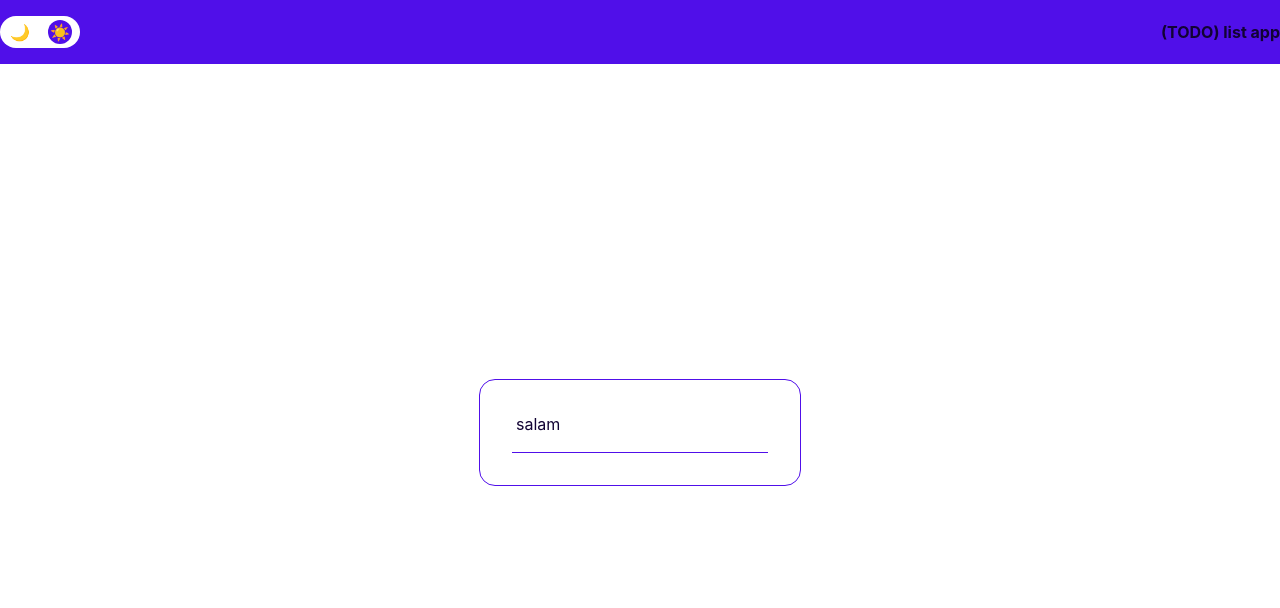
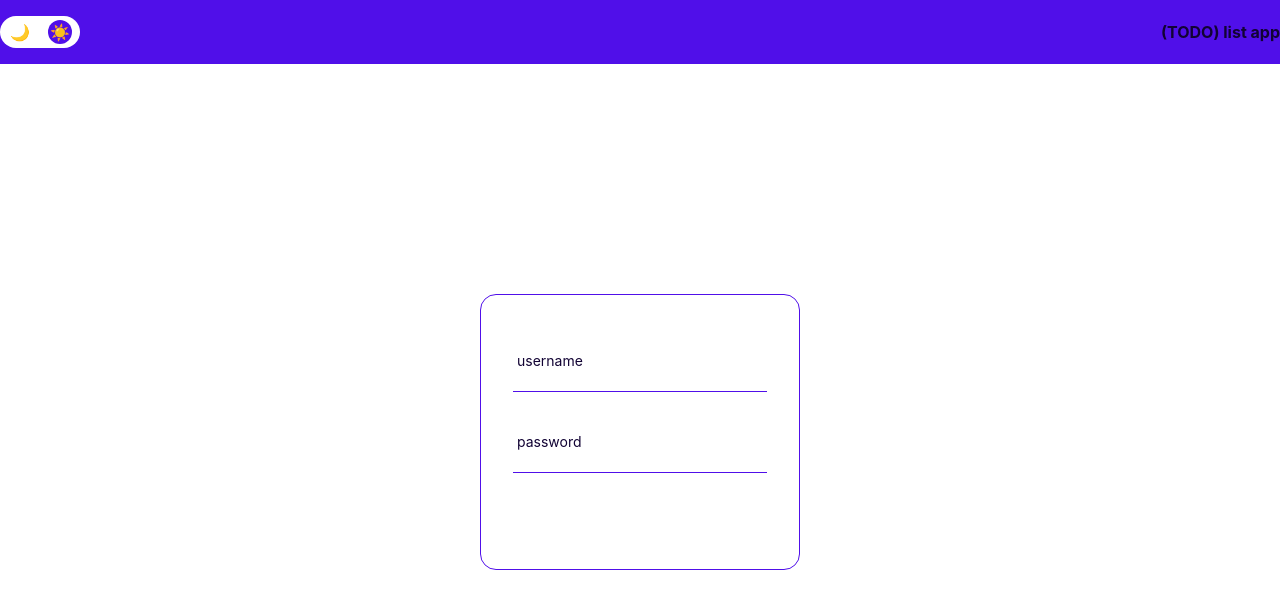
Before and after one commit to Farnaziifz/vue3-todo-list, a Vue app: page /login in a window 1280 px wide. Shown: the top 608 px of the page. Built offline with nearby package versions, Linux system fonts and the light colour scheme.

Commit message:
input component and use in login form

```diff
--- a/src/core/types/sample.type.ts
+++ /dev/null
@@ -1 +0,0 @@
-export type sampleType = {}
--- a/src/presentation/components/shared/baseInput.vue
+++ b/src/presentation/components/shared/baseInput.vue
@@ -1,14 +1,30 @@
 <script lang="ts" setup>
-import { ref } from 'vue'
-const isFocuse = ref(false)
-const hasValue = ref(false)
-const inputVal = ref('')
+import { ref, watch } from 'vue'
 
-console.log( hasValue)
+type baseInputProps = {
+  type: string
+  value?: string | number | undefined
+  label: string
+}
 
-// const handleFocus = () => {
-//   isFocuse.value = true
-// }
+const props = defineProps<baseInputProps>()
+
+const isFocus = ref(false)
+const inputVal = ref(props.value)
+
+const emits = defineEmits(['update'])
+
+const handleFocus = (focus: boolean) => {
+  isFocus.value = focus
+}
+
+watch(
+  inputVal,
+  () => {
+    emits('update', inputVal.value)
+  },
+  { deep: true }
+)
 </script>
 
 <template>
@@ -16,14 +32,17 @@ console.log( hasValue)
     <label
       for=""
       class="absolute transition-all duration-300"
-      :class="{ '-top-2/4': isFocuse, 'top-0': !isFocuse }"
-      >salam</label
+      :class="{
+        '-top-1/4 text-xs ': isFocus || inputVal,
+        'top-0 text-sm': !isFocus && !inputVal,
+      }"
+      >{{ props.label }}</label
     >
     <input
-      type="text"
+      :type="props.type"
       class="bg-transparent focus:outline-none"
-      @focus="isFocuse = true"
-      @blur="isFocuse = false"
+      @focus="handleFocus(true)"
+      @blur="handleFocus(false)"
       v-model="inputVal"
     />
   </div>
@@ -33,7 +52,4 @@ console.log( hasValue)
 .input-container {
   border-color: var(--primary-color);
 }
-.test {
-  /* transition: all 3s; */
-}
 </style>
--- a/src/presentation/pages/Auth/Login.vue
+++ b/src/presentation/pages/Auth/Login.vue
@@ -1,11 +1,34 @@
 <script lang="ts" setup>
 import baseInput from '/src/presentation/components/shared/baseInput.vue'
+import { ref } from 'vue'
+
+const username = ref()
+const password = ref()
+
+const updateUsername = (val: string | number) => {
+  username.value = val
+}
+
+const updatePassword = (val: string | number) => {
+  password.value = val
+}
 </script>
 <template>
   <div class="container">
     <div class="login-container flex justify-center items-center h-full">
-      <div class="login-form p-8 rounded-2xl border">
-        <baseInput />
+      <div class="login-form py-14 px-8 rounded-2xl border w-80">
+        <baseInput
+          @update="updateUsername"
+          label="username"
+          type="text"
+          class="mb-10"
+        />
+        <baseInput
+          @update="updatePassword"
+          label="password"
+          type="password"
+          class="mb-10"
+        />
       </div>
     </div>
   </div>
```
